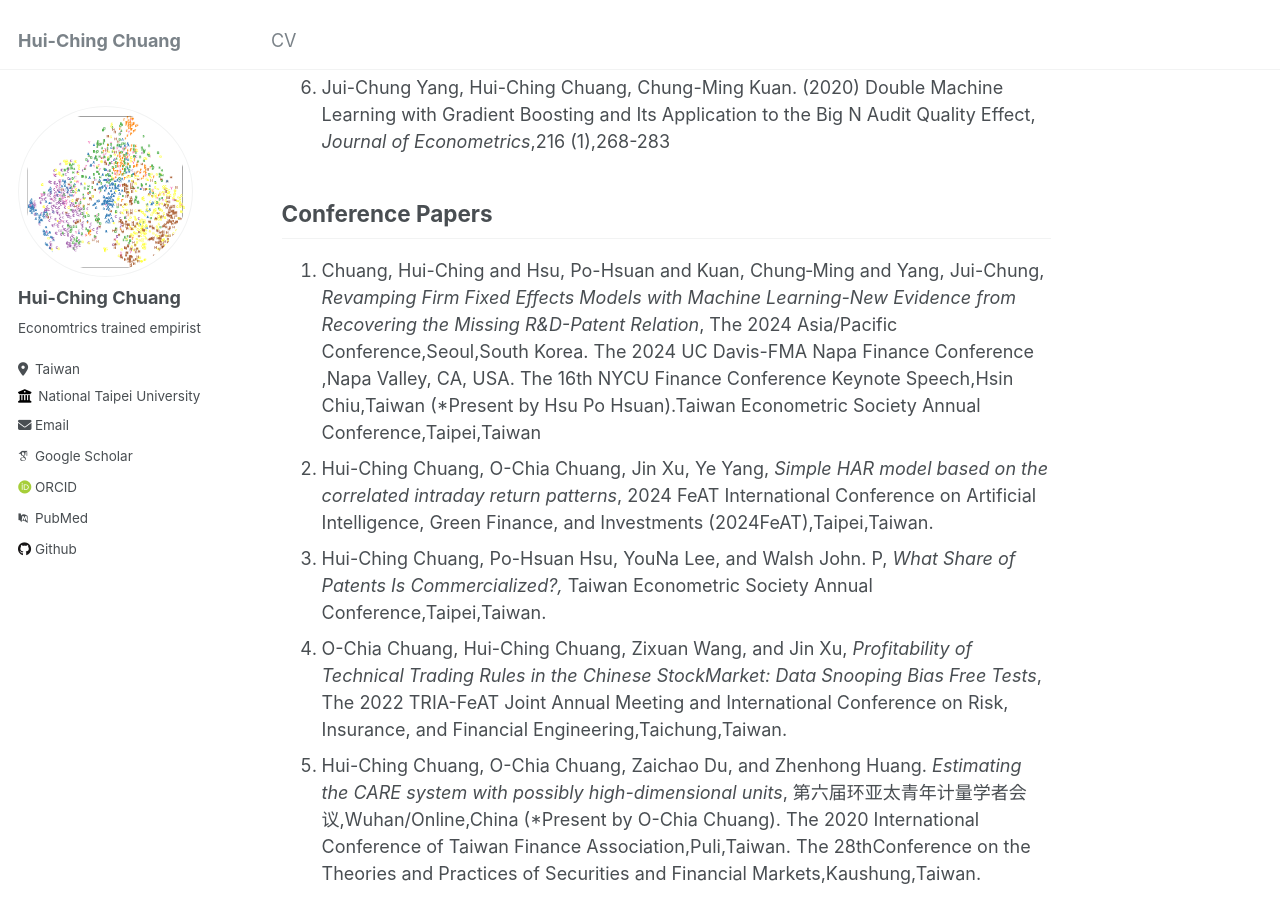
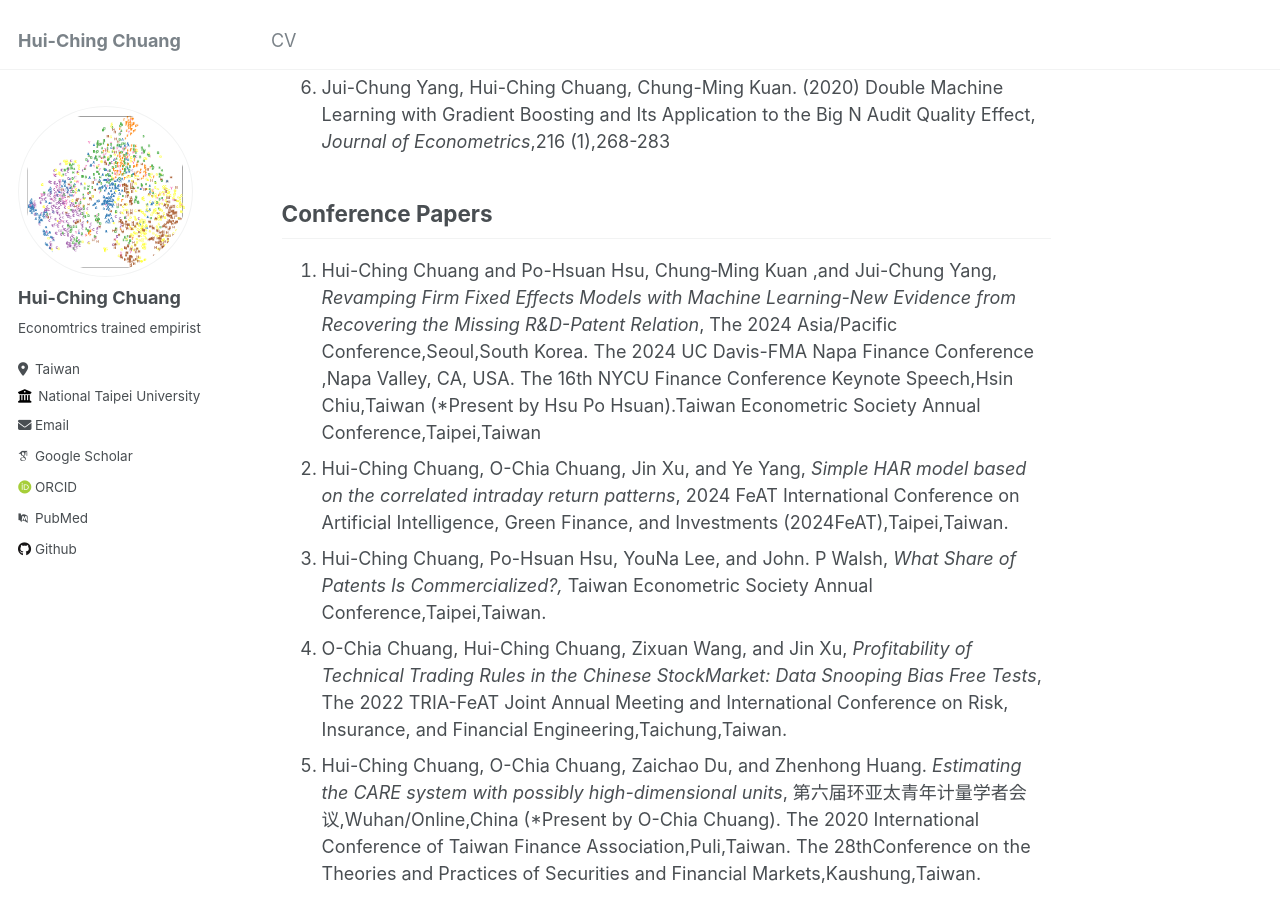
Before and after one commit to hcchuang/hcchuang.github.io, a Jekyll site: the page built from _pages/about.md, in a window 1280 px wide and 900 px high, scrolled down 779 px. Built offline with Jekyll 4.4.1, drawn with Linux system fonts in a browser that asks for light colours; some web fonts are replaced.

```diff
--- a/_pages/about.md
+++ b/_pages/about.md
@@ -25,10 +25,10 @@ Publications
 
 Conference Papers
 ------
-1. Chuang, Hui-Ching and Hsu, Po-Hsuan and Kuan, Chung‐Ming and Yang, Jui-Chung, _Revamping Firm Fixed Effects Models with Machine Learning-New Evidence from Recovering the Missing R&D-Patent Relation_,
+1. Hui-Ching Chuang and Po-Hsuan Hsu, Chung‐Ming Kuan ,and Jui-Chung Yang, _Revamping Firm Fixed Effects Models with Machine Learning-New Evidence from Recovering the Missing R&D-Patent Relation_,
    The 2024 Asia/Pacific Conference,Seoul,South Korea. The 2024 UC Davis-FMA Napa Finance Conference ,Napa Valley, CA, USA. The 16th NYCU Finance Conference Keynote Speech,Hsin Chiu,Taiwan (*Present by Hsu Po Hsuan).Taiwan Econometric Society Annual Conference,Taipei,Taiwan
-1. Hui-Ching Chuang, O-Chia Chuang, Jin Xu, Ye Yang, _Simple HAR model based on the correlated intraday return patterns_, 2024 FeAT International Conference on Artificial Intelligence, Green Finance, and Investments (2024FeAT),Taipei,Taiwan.
-1. Hui-Ching Chuang, Po-Hsuan Hsu, YouNa Lee, and Walsh John. P, _What Share of Patents Is Commercialized?,_ Taiwan Econometric Society Annual Conference,Taipei,Taiwan.
+1. Hui-Ching Chuang, O-Chia Chuang, Jin Xu, and Ye Yang, _Simple HAR model based on the correlated intraday return patterns_, 2024 FeAT International Conference on Artificial Intelligence, Green Finance, and Investments (2024FeAT),Taipei,Taiwan.
+1. Hui-Ching Chuang, Po-Hsuan Hsu, YouNa Lee, and John. P Walsh, _What Share of Patents Is Commercialized?,_ Taiwan Econometric Society Annual Conference,Taipei,Taiwan.
 1. O-Chia Chuang, Hui-Ching Chuang, Zixuan Wang, and Jin Xu, _Profitability of Technical Trading Rules in the Chinese StockMarket: Data Snooping Bias Free Tests_, The 2022 TRIA-FeAT Joint Annual Meeting and International Conference on Risk, Insurance, and Financial Engineering,Taichung,Taiwan.
 1. Hui-Ching Chuang, O-Chia Chuang, Zaichao Du, and Zhenhong Huang. _Estimating the CARE system with possibly high-dimensional units_, 第六届环亚太青年计量学者会议,Wuhan/Online,China (*Present by O-Chia Chuang). The 2020 International Conference of Taiwan Finance Association,Puli,Taiwan. The 28thConference on the Theories and Practices of Securities and Financial Markets,Kaushung,Taiwan.
 1. Jui-Chung Yang, Chung-Ming Kuan, and Hui-Ching Chuang, _Machine Learning for Treatment Effect: An Applicationto the Big N Audit Quality Effect_, The 2019 Annual Meeting of the Financial Management Association International,New Orleans,USA.
```
